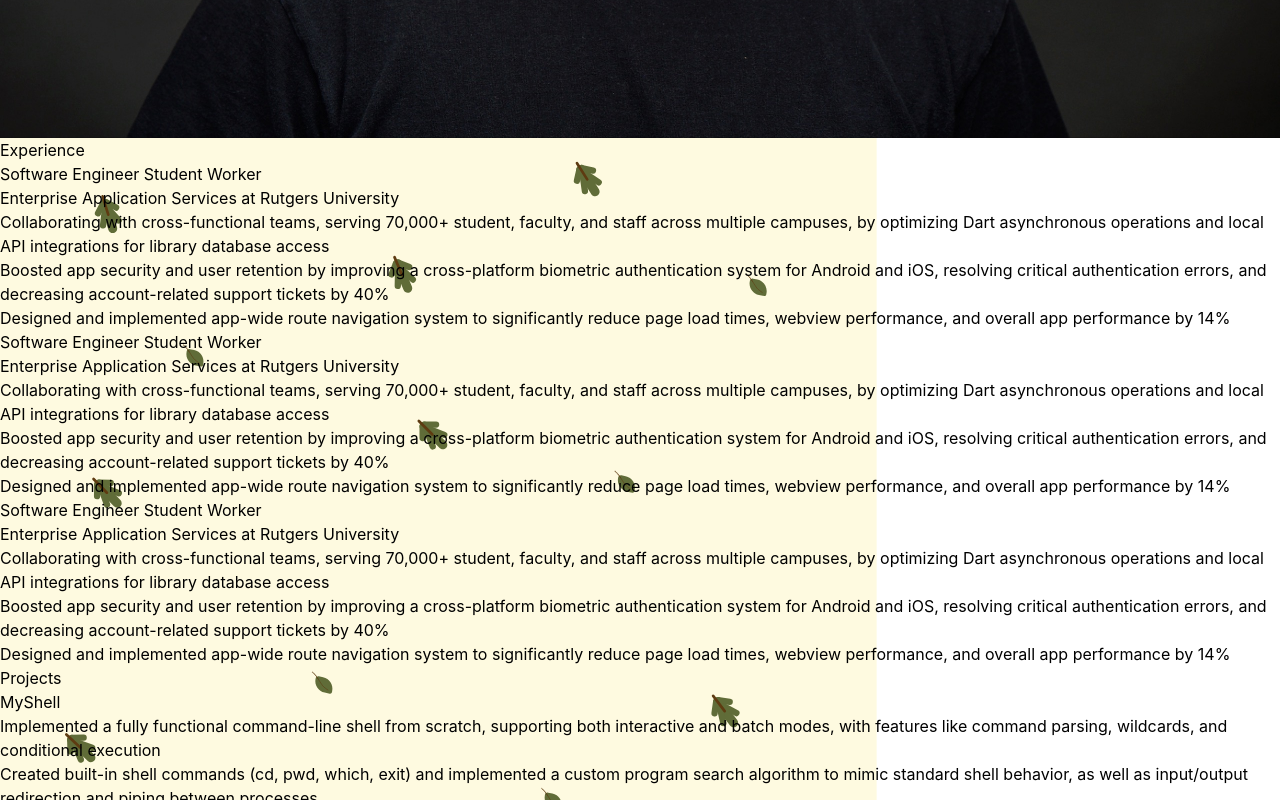
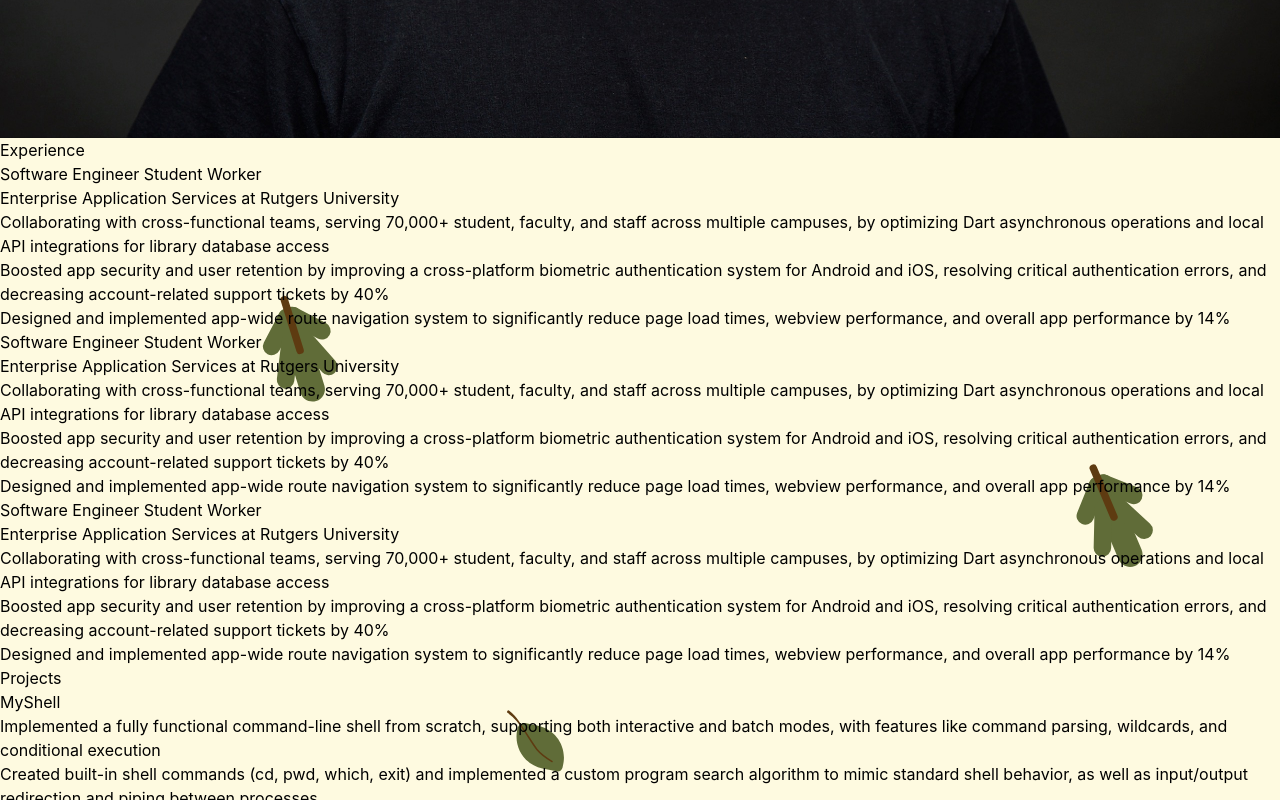
Before and after one commit to jm2693/Personal-Website, a React (Create React App) app: page / in a window 1280 px wide. Shown: the part 1780-2580 px from the top of the page. Built offline with nearby package versions, Linux system fonts and the light colour scheme; a web font is replaced by a local one.

Commit message:
glassmorphism on card sets

```diff
--- a/src/components/experience_card.jsx
+++ b/src/components/experience_card.jsx
@@ -2,7 +2,7 @@
 
 const ExperienceCard = ({ title, subtitle, bulletPoints }) => {
   return (
-    <div className="bg-transparent backdrop-blur-md rounded-2xl p-6 shadow-md mb-6">
+    <div className="bg-transparent backdrop-blur-sm rounded-2xl p-6 shadow-md mb-6">
       <div className={`text-xl font-museomoderno font-bold px-1 rounded-md inline-block ${subtitle === '' ? 'mb-4' : 'mb-1'}`}>
         {title}
       </div>
@@ -13,7 +13,7 @@
       )}
       <ul className="space-y-2 ml-6">
         {bulletPoints.map((point, index) => (
-          <li key={index} className="bg-blue rounded-md p-2 shadow-sm">
+          <li key={index} className="bg-primaryBrown bg-opacity-10 backdrop-blur-lg rounded-md p-2 shadow-sm">
             {point}
           </li>
         ))}
--- a/src/components/project_card.jsx
+++ b/src/components/project_card.jsx
@@ -4,7 +4,7 @@
 console.log('Subtitle:', subtitle, 'Length:', subtitle.length); // Add this line
 
   return (
-    <div className="bg-lightYellow rounded-2xl p-6 shadow-md mb-6">
+    <div className="bg-transparent backdrop-blur-sm rounded-2xl p-6 shadow-md mb-6">
       <div className={`text-xl font-museomoderno font-bold px-1 rounded-md inline-block ${subtitle === '' ? 'mb-4' : 'mb-1'}`}>
         {title}
       </div>
@@ -15,7 +15,7 @@
       )}
       <ul className="space-y-2 ml-6">
         {bulletPoints.map((point, index) => (
-          <li key={index} className="bg-white rounded-md p-2 shadow-sm">
+          <li key={index} className="bg-primaryBrown backdrop-blur-lg bg-opacity-10 rounded-md p-2 shadow-sm">
             {point}
           </li>
         ))}
--- a/src/index.css
+++ b/src/index.css
@@ -33,15 +33,15 @@
 }
 
 @keyframes moving-background {
-  from {background-position: 0 0;}
-  to {background-position: 100% 100%;}
+  from {background-position: 0px 0px;}
+  to {background-position: 2660.5px 2814.5px;}
 }
 
 .bg-moving-leaf {
+  background-repeat: repeat;
   background-image: url('./assets/leaf-background.svg');
-  background-size: 75%;
-  background-repeat: repeat-x;
-  background-repeat: repeat-y;
+  background-size: 2660.5px 2814.5px;
+  animation-fill-mode: forwards;
 }
 
 .text-gradient {
--- a/tailwind.config.js
+++ b/tailwind.config.js
@@ -20,7 +20,7 @@
         museomoderno: ["MuseoModerno", "sans-serif"],
       },
       animation: {
-        'moving-bg': 'moving-background 60s linear infinite',
+        'moving-bg': 'moving-background 35s linear infinite',
       },
     },
     screens: {
```
